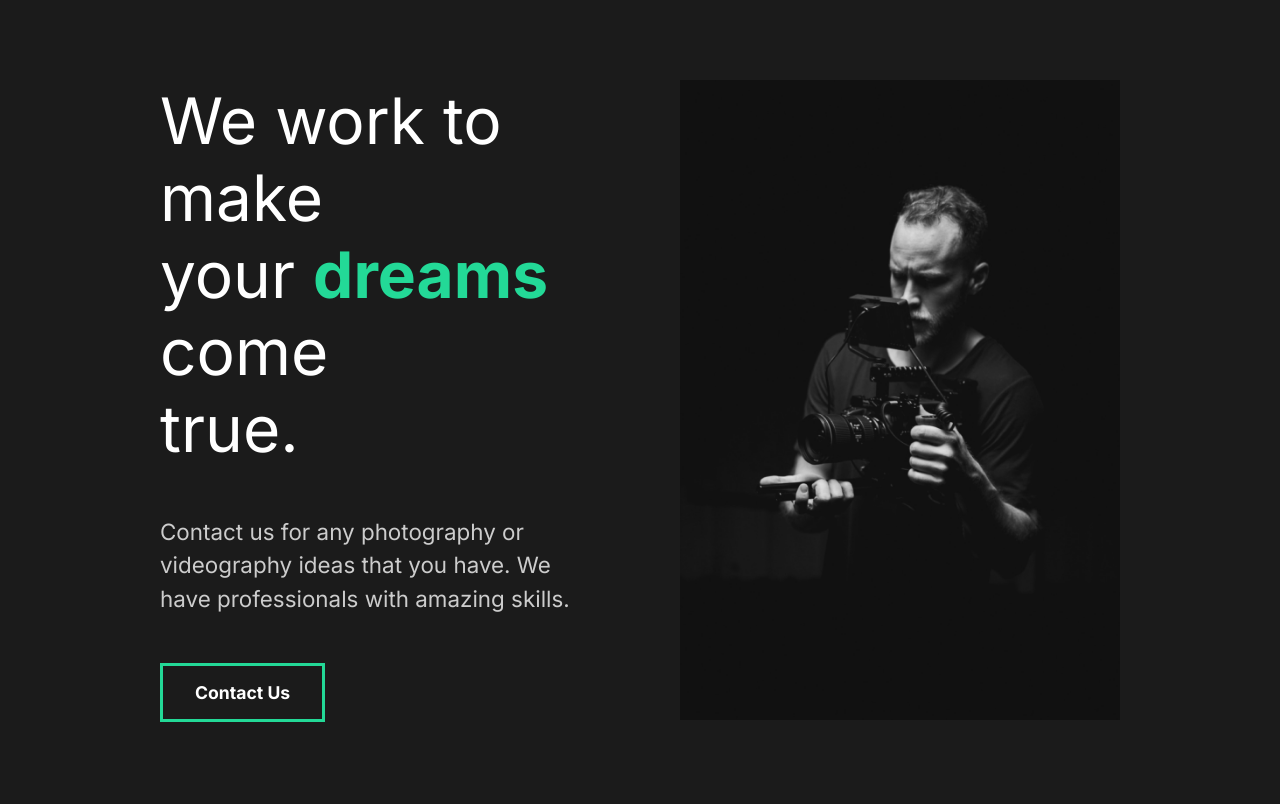
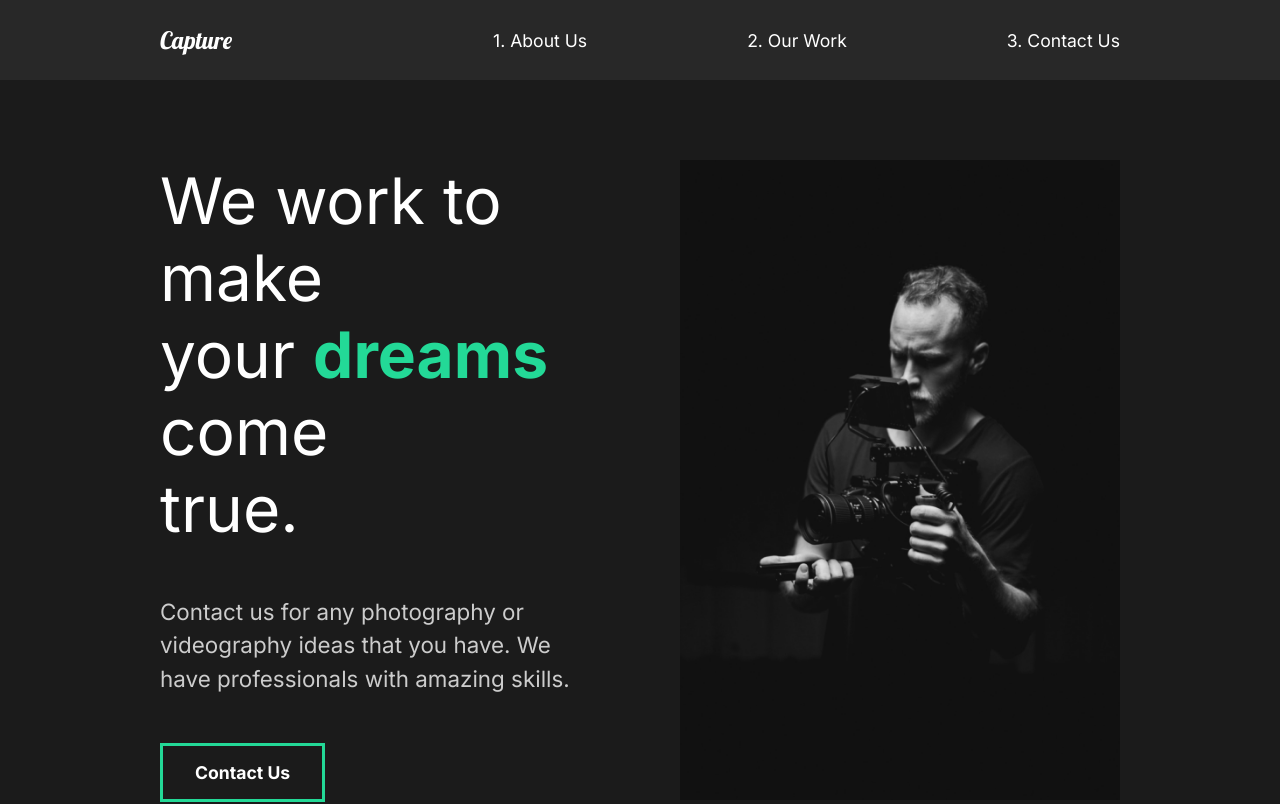
Before and after one commit to alexangria1992/react-capture-website, a React (Create React App) app: page / in a window 1280 px wide. Shown: the top 804 px of the page. Built offline with nearby package versions, Linux system fonts and the light colour scheme.

Commit message:
Navigation

```diff
--- a/src/App.js
+++ b/src/App.js
@@ -1,10 +1,13 @@
 import React from 'react'
 import GlobalStyle from './components/GlobalStyle';
+import Nav from './components/Nav';
 import AboutUs from './pages/AboutUs'
 function App() {
   return (
     <div className="App">
+
       <GlobalStyle/>
+      <Nav />
       <AboutUs/>
     </div>
   );
--- /dev/null
+++ b/src/components/Nav.js
@@ -0,0 +1,55 @@
+import React from 'react'
+import styled from 'styled-components';
+
+const Nav = () => {
+    return (
+        <StyledNav>
+            <h1><a id="logo" href="">Capture</a></h1>
+            <ul>
+                <li>
+                    <a href="#">1. About Us</a>
+                </li>
+                <li>
+                    <a href="#">2. Our Work</a>
+                </li>
+                <li>
+                    <a href="#">3. Contact Us</a>
+                </li>
+            </ul>
+        </StyledNav>
+    )
+}
+const StyledNav = styled.nav `
+    min-height: 10vh;
+    display: flex;
+    margin: auto;
+    justify-content: space-between;
+    align-items: center;
+    padding: 1rem 10rem;
+    align-self: auto;
+    background: #282828;
+    a
+    {
+        color: white;
+        text-decoration: none;
+    }
+    ul
+    {
+        display: flex;
+        list-style: none;
+    }
+    #logo
+    {
+        font-size: 1.5rem;
+        font-family: "Lobster", cursive;
+        font-weight: lighter;
+    }
+    li
+    {
+        padding-left: 10rem;
+        position: relative;
+
+    }
+`;
+
+export default Nav
```
